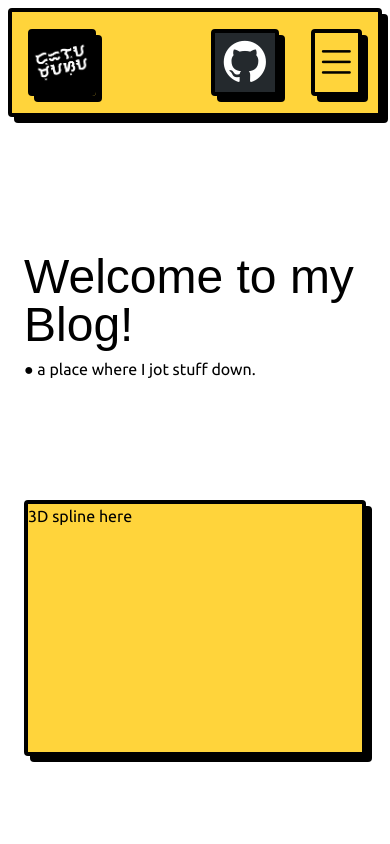
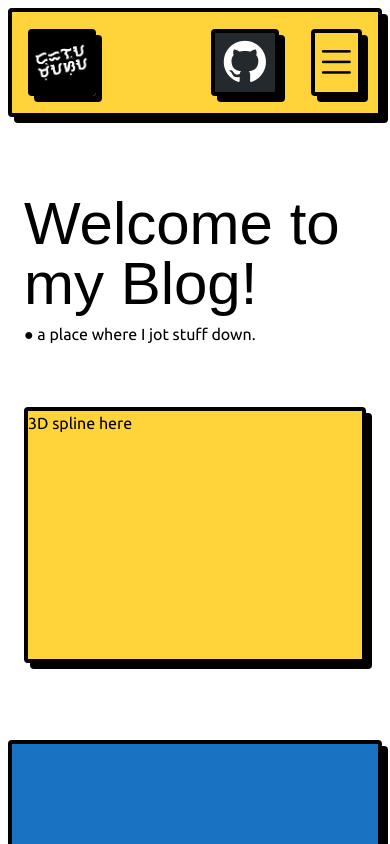
Before and after one commit to denverdelamasa/blog, a Next.js app: page / in a window 390 px wide. Shown: the top 844 px of the page. Built offline with nearby package versions, Linux system fonts and the light colour scheme; a web font is replaced by a local one.

Commit message:
style: minor homepage & navbar tweaks

```diff
--- a/src/app/HomepageHero.tsx
+++ b/src/app/HomepageHero.tsx
@@ -5,7 +5,7 @@ export default function HomepageHero() {
     <>
         <div className="hero-content flex flex-col lg:flex-row justify-evenly text-black w-full h-full">
             <div className="flex flex-col gap-2">
-                <h1 className="text-5xl md:text-[8rem] text-wrap">
+                <h1 className="text-6xl md:text-[8rem] break-all">
                     Welcome to my Blog!
                 </h1>
                 <p className="text-md md:text-xl">
--- a/src/app/page.tsx
+++ b/src/app/page.tsx
@@ -4,7 +4,7 @@ export default function Home() {
   return (
     <>
       <main className="min-h-[88vh] flex flex-col gap-4 my-4">
-        <section className="hero min-h-[88vh] bg-white">
+        <section className="hero min-h-[70vh] md:min-h-[88vh] bg-white">
           <HomepageHero/>
         </section>
         <section className="min-h-[100vh] bg-[#1971c2] neo-brutalist">
--- a/src/components/Navbar.tsx
+++ b/src/components/Navbar.tsx
@@ -61,7 +61,7 @@ export default function Navbar() {
           </div>
 
           <button
-            className="md:hidden w-[8vh] h-[8vh] m-4 neo-brutalist bg-[#ffd43b] flex items-center justify-center transition-all duration-300 hover:scale-105"
+            className="md:hidden w-[8vh] h-[8vh] m-4 neo-brutalist bg-[#ffd43b] flex items-center justify-center transition-all ease-out duration-300 hover:scale-105"
             onClick={toggleNavbar}
             aria-label="Toggle menu"
           >
```
